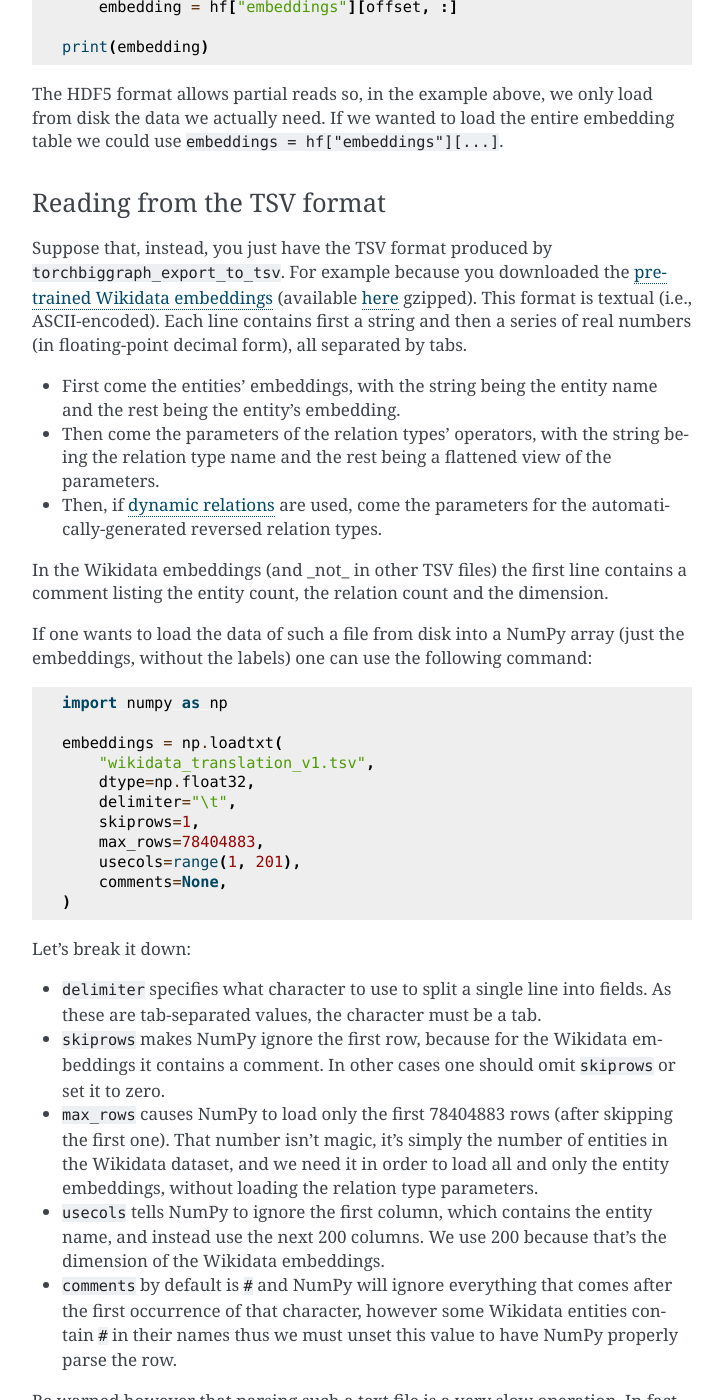
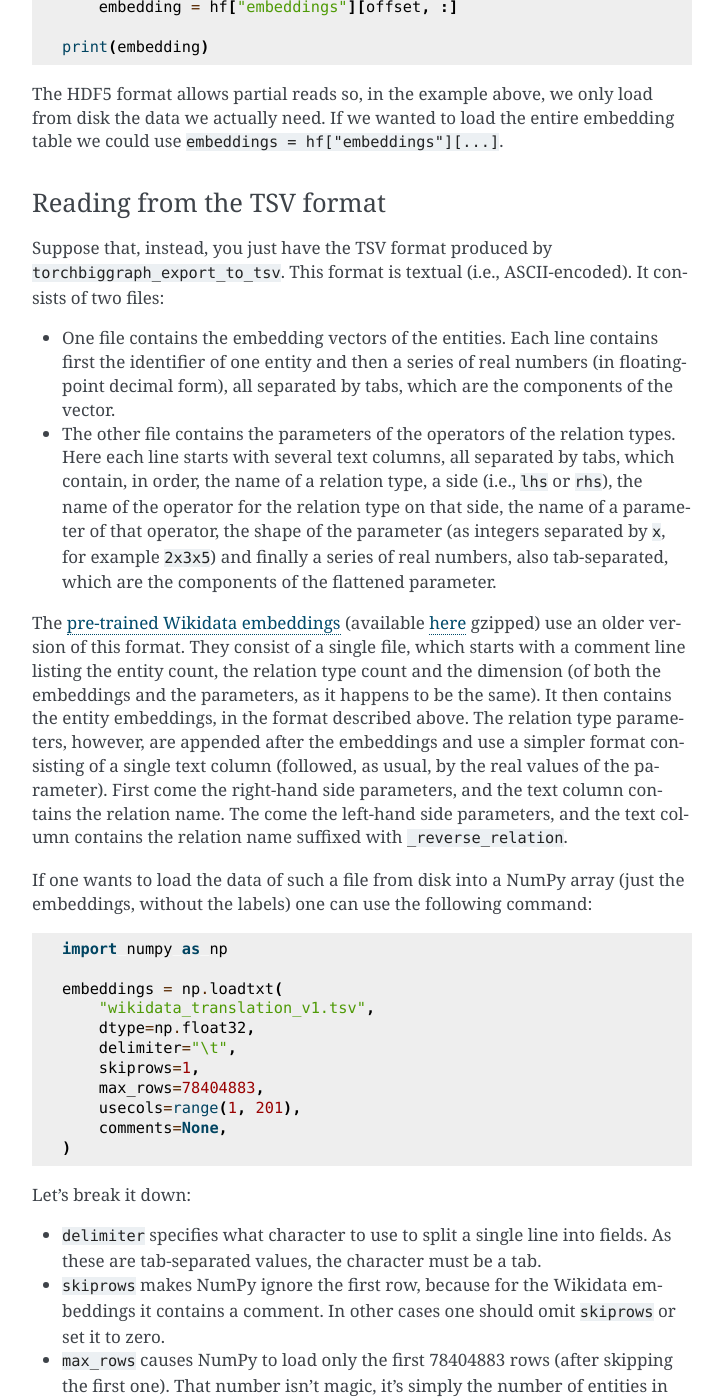
Before and after one commit to facebookresearch/PyTorch-BigGraph, a Sphinx documentation site: the page built from docs/source/downstream_tasks.rst, in a window 1280 px wide and 1400 px high, scrolled down 1235 px. Shown: the whole window, without its empty margins (388-1111 px from the left). Built offline with Sphinx 7.4.7, drawn with Linux system fonts in a browser that asks for light colours.

Commit message:
Allow the use of separate output stream for entities and relations in make_tsv (#72)
Summary:
## Types of changes

- [x] Docs change / refactoring / dependency upgrade
- [ ] Bug fix (non-breaking change which fixes an issue)
- [x] New feature (non-breaking change which adds functionality)
- [x] Breaking change (fix or feature that would cause existing functionality to change)

## Motivation and Context / Related issue

Having all the embeddings exported into a single file it's quite unhandy, since and is non-trivial to split the file later.

This PR introduces the changes needed to allow the use of separate output stream for entities and relations in `make_tsv`.

## Checklist

- [x] The documentation is up-to-date with the changes I made.
- [x] I have read the **CONTRIBUTING** document and completed the CLA (see **CONTRIBUTING**).
- [x] All tests passed, and additional code has been covered with new tests.
Pull Request resolved: https://github.com/facebookresearch/PyTorch-BigGraph/pull/72

Reviewed By: adamlerer

Differential Revision: D16516610

Pulled By: lerks

fbshipit-source-id: a9916e7196490d069d82acbf7ae5be3e3676b7f6

```diff
--- a/docs/source/downstream_tasks.rst
+++ b/docs/source/downstream_tasks.rst
@@ -52,24 +52,33 @@
 The HDF5 format allows partial reads so, in the example above, we only load from disk the data we actually
 need. If we wanted to load the entire embedding table we could use ``embeddings = hf["embeddings"][...]``.
 
+.. _tsv-format:
+
 Reading from the TSV format
 ^^^^^^^^^^^^^^^^^^^^^^^^^^^
 
-Suppose that, instead, you just have the TSV format produced by ``torchbiggraph_export_to_tsv``. For example
-because you downloaded the :ref:`pre-trained Wikidata embeddings <wiki-data>` (available
-`here <https://dl.fbaipublicfiles.com/torchbiggraph/wikidata_translation_v1.tsv.gz>`_ gzipped).
-This format is textual (i.e., ASCII-encoded). Each line contains first a string and then a series of real
-numbers (in floating-point decimal form), all separated by tabs.
+Suppose that, instead, you just have the TSV format produced by ``torchbiggraph_export_to_tsv``.
+This format is textual (i.e., ASCII-encoded). It consists of two files:
 
-- First come the entities' embeddings, with the string being the entity name and the rest being the
-  entity's embedding.
-- Then come the parameters of the relation types' operators, with the string being the relation type name
-  and the rest being a flattened view of the parameters.
-- Then, if :ref:`dynamic relations <dynamic-relations>` are used, come the parameters for the automatically-generated
-  reversed relation types.
+- One file contains the embedding vectors of the entities. Each line contains first the identifier of one
+  entity and then a series of real numbers (in floating-point decimal form), all separated by tabs, which
+  are the components of the vector.
+- The other file contains the parameters of the operators of the relation types. Here each line starts
+  with several text columns, all separated by tabs, which contain, in order, the name of a relation type,
+  a side (i.e., ``lhs`` or ``rhs``), the name of the operator for the relation type on that side, the
+  name of a parameter of that operator, the shape of the parameter (as integers separated by ``x``, for
+  example ``2x3x5``) and finally a series of real numbers, also tab-separated, which are the components
+  of the flattened parameter.
 
-In the Wikidata embeddings (and _not_ in other TSV files) the first line contains a comment listing the entity count,
-the relation count and the dimension.
+The :ref:`pre-trained Wikidata embeddings <wiki-data>` (available
+`here <https://dl.fbaipublicfiles.com/torchbiggraph/wikidata_translation_v1.tsv.gz>`_ gzipped) use an
+older version of this format. They consist of a single file, which starts with a comment line listing the
+entity count, the relation type count and the dimension (of both the embeddings and the parameters, as it
+happens to be the same). It then contains the entity embeddings, in the format described above. The
+relation type parameters, however, are appended after the embeddings and use a simpler format consisting
+of a single text column (followed, as usual, by the real values of the parameter). First come the right-hand
+side parameters, and the text column contains the relation name. The come the left-hand side parameters,
+and the text column contains the relation name suffixed with ``_reverse_relation``.
 
 If one wants to load the data of such a file from disk into a NumPy array (just the embeddings, without the labels)
 one can use the following command::
--- a/docs/source/pretrained_embeddings.rst
+++ b/docs/source/pretrained_embeddings.rst
@@ -71,8 +71,8 @@
 The output embeddings are available in various formats:
 
 - `wikidata_translation_v1.tsv.gz <https://dl.fbaipublicfiles.com/torchbiggraph/wikidata_translation_v1.tsv.gz>`_ (36GiB),
-  a gzipped TSV (tab-separated value) file similar to the one produced by ``torchbiggraph_export_to_tsv`` except with an extra line at the beginning,
-  starting with a ``#`` followed by the entity count, the relation type count and the dimension.
+  a gzipped TSV (tab-separated value) file in an old format produced by ``torchbiggraph_export_to_tsv``
+  (see :ref:`here <tsv-format>` for how to parse it).
 - `wikidata_translation_v1_names.json.gz <https://dl.fbaipublicfiles.com/torchbiggraph/wikidata_translation_v1_names.json.gz>`_ (378MiB),
   a gzipped JSON-encoded list of all the keys in the first column of the TSV file.
 - `wikidata_translation_v1_vectors.npy.gz <https://dl.fbaipublicfiles.com/torchbiggraph/wikidata_translation_v1_vectors.npy.gz>`_ (39.9GiB),
```
Also changed, not shown: README.md (+13 -2 lines), 2 other files.
